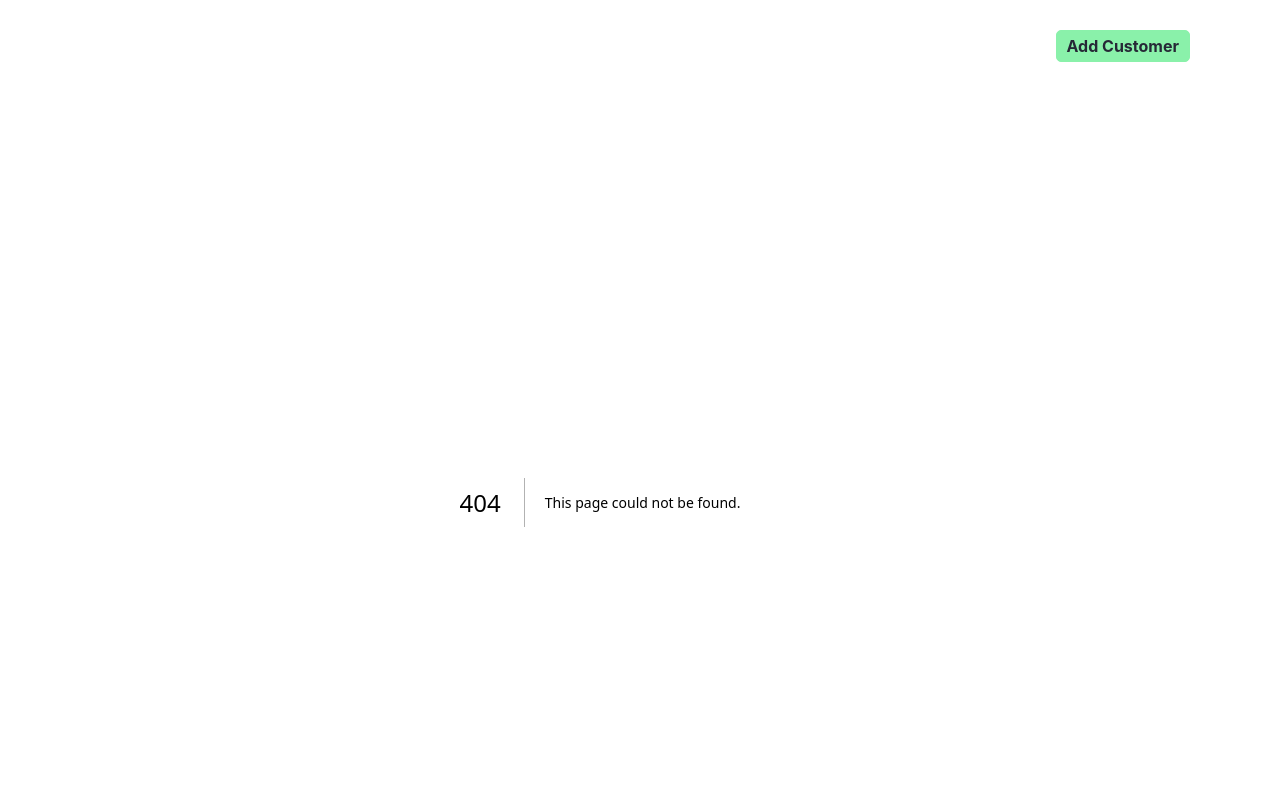
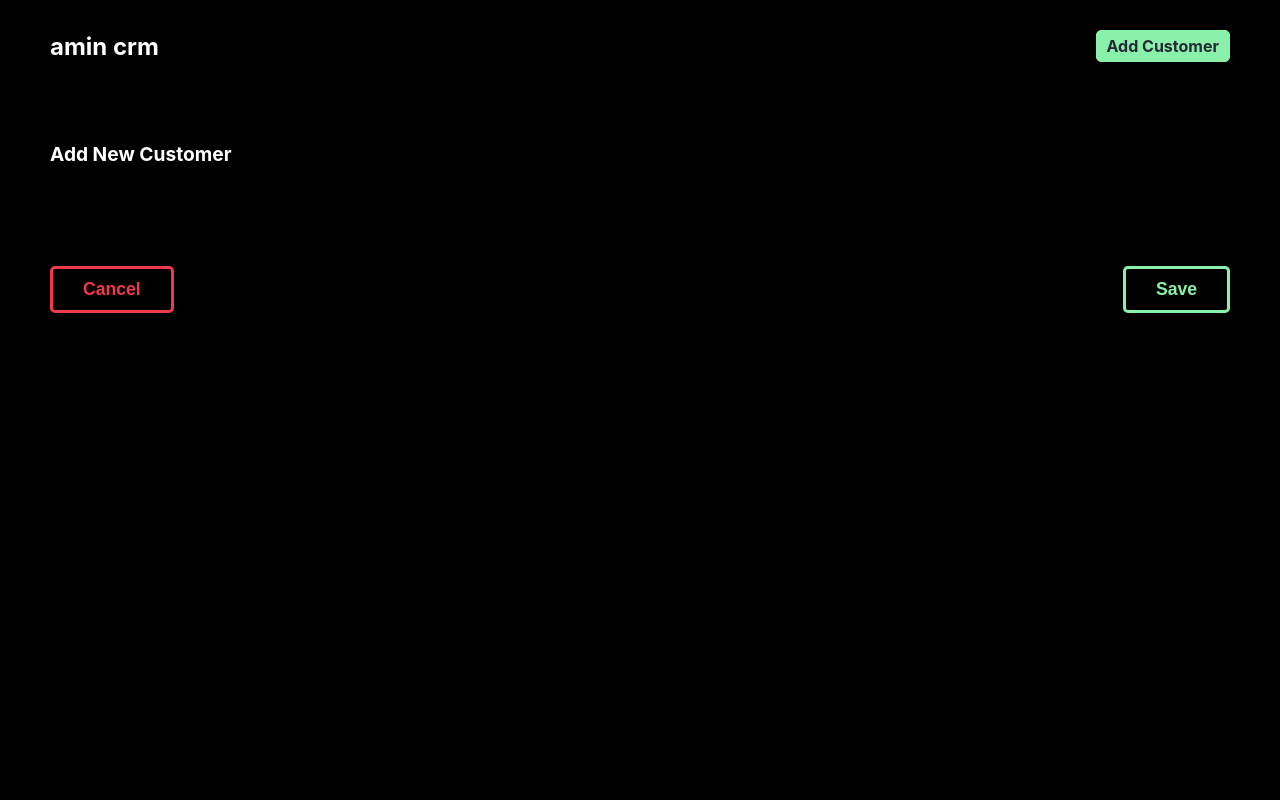
Before and after one commit to amincxo/CRMNext, a Next.js app: page /add-customer in a window 1280 px wide. Before the commit this address had no page. Shown: the top 800 px of the page. Built offline with nearby package versions, Linux system fonts and the light colour scheme.

Commit message:
create form and add customer teamplate and page front of add customer in route(pages)

```diff
--- /dev/null
+++ b/components/module/Form.js
@@ -0,0 +1,9 @@
+import React from 'react'
+
+function Form() {
+  return (
+    <div>Form</div>
+  )
+}
+
+export default Form
--- /dev/null
+++ b/components/template/AddCustomerPage.js
@@ -0,0 +1,30 @@
+import { useState } from "react"
+import Form from "../module/Form"
+
+function AddCustomerPage() {
+    const [form, setForm] = useState({
+        name:"",
+        lastName: "",
+        email: "",
+        phone: "",
+        address: "",
+        postalCode: "",
+        date: "",
+        products: [],
+    })
+
+    const cancelHandler = () => {}
+    const saveHandler = () => {}
+  return (
+    <div className="customer-page" >
+        <h4>Add New Customer</h4>
+        <Form from={form} setForm={setForm} />
+        <div className="customer-page__buttons" >
+            <button className="first" onClick={cancelHandler} >Cancel</button>
+            <button className="second" onClick={saveHandler} >Save</button>
+        </div>
+    </div>
+  )
+}
+
+export default AddCustomerPage
--- /dev/null
+++ b/pages/add-customer/index.js
@@ -0,0 +1,7 @@
+import AddCustomerPage from '../../components/template/AddCustomerPage'
+
+function index() {
+  return <AddCustomerPage />
+}
+
+export default index
```
